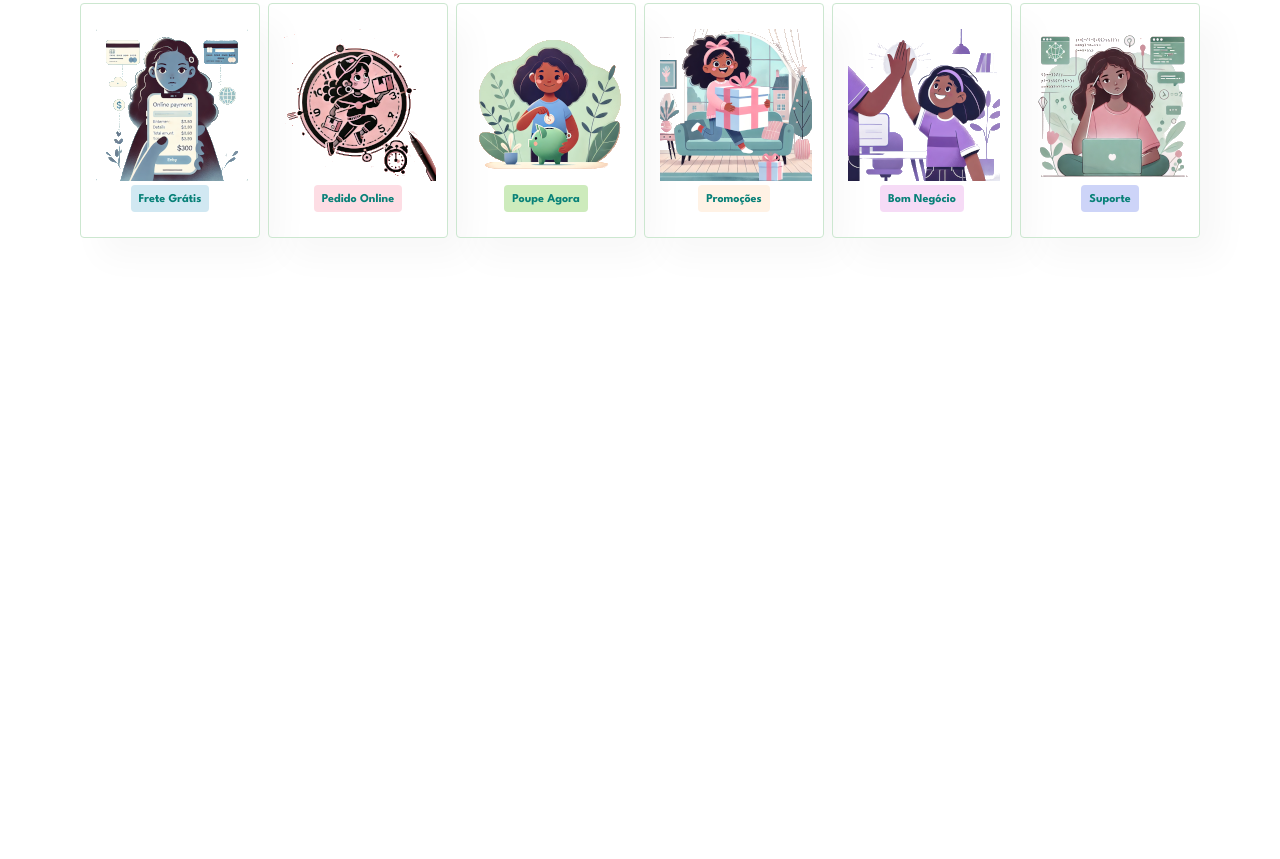
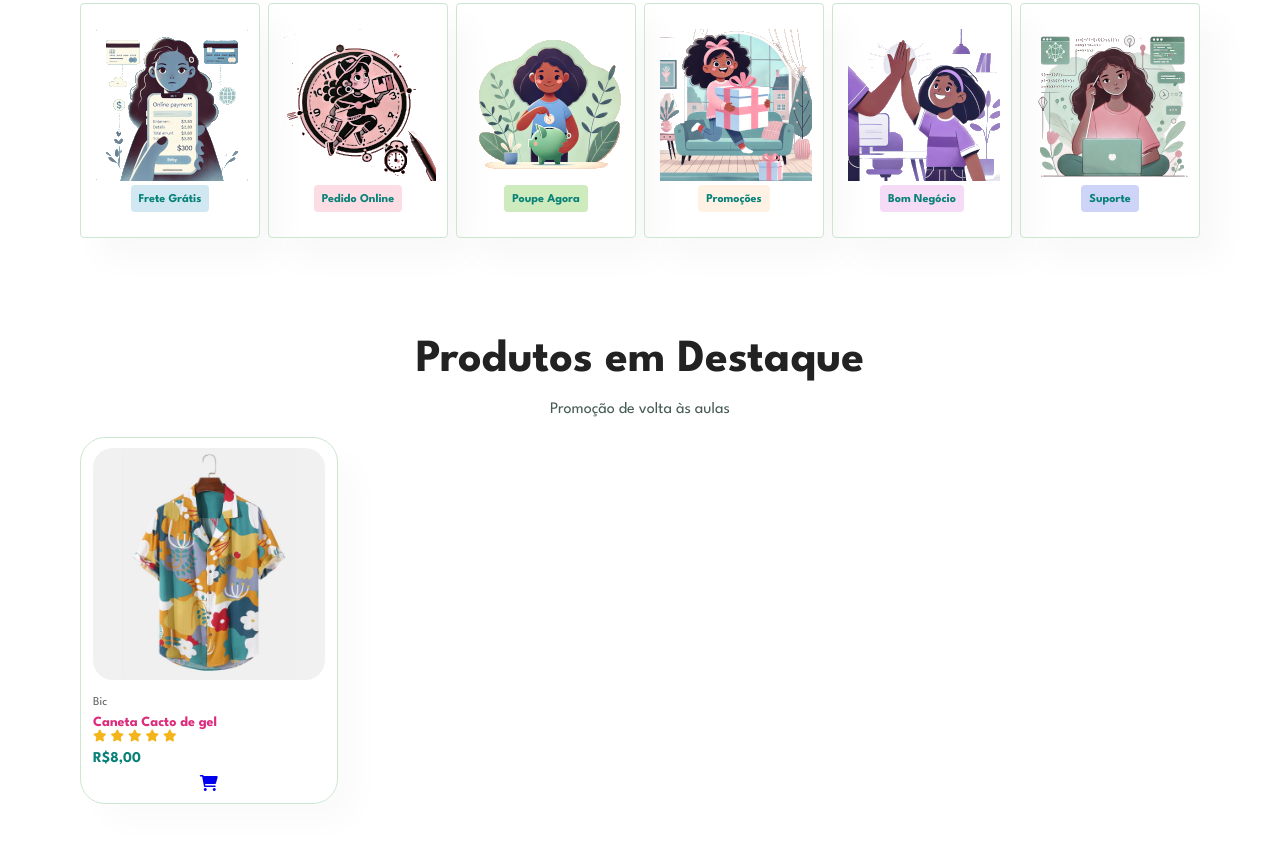
Before and after one commit to SilvioCalixto/JenniInTheBox, a plain HTML site: page index.html in a window 1280 px wide. Shown: the part 676-1535 px from the top of the page. Before the commit the page ends 969 px from the top, so only its background shows below. Drawn offline with nearby package versions, Linux system fonts and the light colour scheme.

Commit message:
cirei o primeiro produto

```diff
--- a/index.html
+++ b/index.html
@@ -91,6 +91,29 @@
 
   </section>
 
+  <section id="product1" class="section-p1">
+    <h2>Produtos em Destaque</h2>
+    <p>Promoção de volta às aulas</p>
+    <div class="pro-container">
+      <div class="pro">
+        <img src="img/products/f1.jpg" alt="">
+        <div class="des">
+          <span>Bic</span>
+          <h5>Caneta Cacto de gel</h5>
+          <div class="star">
+            <i class="fas fa-star"></i>
+            <i class="fas fa-star"></i>
+            <i class="fas fa-star"></i>
+            <i class="fas fa-star"></i>
+            <i class="fas fa-star"></i>
+          </div>
+          <h4>R$8,00</h4>
+        </div>
+        <a href="#"><i class="fas fa-shopping-cart"></i></a>
+      </div>
+    </div>
+  </section>
+
   <script src="script.js"></script>
 </body>
 </html>
--- a/style.css
+++ b/style.css
@@ -349,3 +349,66 @@ body {
 #recursos .rec-box:nth-child(6) h6 {
   background-color: #cdd4f8;
 }
+
+#product1 {
+  text-align: center;
+}
+
+#product1 .pro {
+  width: 23%;
+  min-width: 250px;
+  padding: 10px 12px;
+  border: 1px solid #cce7d0;
+  border-radius: 25px;
+  cursor: pointer;
+  box-shadow: 20px 20px 30px rgba(0, 0, 0, 0.02);
+  margin: 15px 0;
+  transition: 0.2s ease;
+}
+
+#product1 .pro:hover {
+  box-shadow: 20px 20px 30px rgba(0, 0, 0, 0.06);
+}
+
+#product1 .pro img {
+  width: 100%;
+  border-radius: 20px;
+}
+
+#product1 .pro .des {
+  text-align: start;
+  padding: 10px 0;
+}
+
+#product1 .pro .des span{
+  color: #606063;
+  font-size: 12px;
+}
+
+#product1 .pro .des h5 {
+  padding-top: 7px;
+  color: #dd2a7b;
+  font-size: 14px;
+}
+
+#product1 .pro .des i {
+  font-size: 12px;
+  color: rgb(243, 181, 25);
+}
+
+#product1 .pro .des h4 {
+  padding-top: 7px;
+  font-size: 15px;
+  font-weight: 700;
+  color: #088178;
+}
+
+#product .pro .cart{
+  width: 40px;
+  height: 40px;
+  line-height: 40px;
+  border-radius: 50px;
+  background-color: #e8f6ea;
+  font-weight: 500;
+  color: #088178;
+}
```
